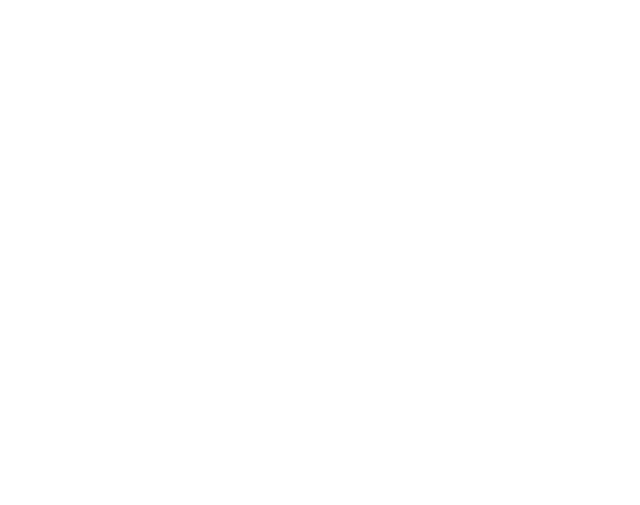
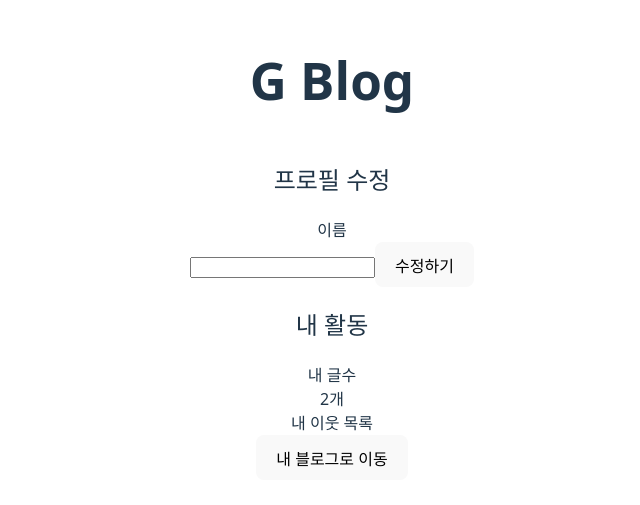
Before and after one commit to Gwak-Seungju/WebProgramming, a React (Vite) app: page /auth/mypage in a window 1280 px wide. Before the commit this address had no page. Shown: the part 151-656 px from the top of the page, without its empty margins (308-948 px from the left). Built offline with nearby package versions, Linux system fonts and the light colour scheme.

Commit message:
feat: 헤더 구현

```diff
--- a/src/App.tsx
+++ b/src/App.tsx
@@ -3,6 +3,7 @@
 import './App.css';
 import Auth from './pages/Auth';
 import LoginPage from './pages/Auth/LoginPage';
+import MyPage from './pages/Auth/MyPage';
 import SignupPage from './pages/Auth/SignupPage';
 import BoardPage from './pages/BoardPage';
 import MainPage from './pages/MainPage';
@@ -17,6 +18,7 @@
 				<Route path="/auth" element={<Auth />}>
 					<Route index element={<LoginPage />} />
 					<Route path="/auth/signup" element={<SignupPage />} />
+					<Route path="/auth/mypage" element={<MyPage />} />
 				</Route>
 			</Routes>
 			<ToastContainer />
--- a/src/components/Header/index.tsx
+++ b/src/components/Header/index.tsx
@@ -1,9 +1,45 @@
+import { useQueryClient } from '@tanstack/react-query';
+import { useNavigate } from 'react-router-dom';
 import styles from './Header.module.scss';
+import useUserInfo from '@/hooks/useUserInfo';
 
 export default function Header() {
+	const navigate = useNavigate();
+	const queryClient = useQueryClient();
+	const { data: userInfo } = useUserInfo();
+
+	const logout = () => {
+		localStorage.removeItem('user_id');
+		queryClient.removeQueries({ queryKey: ['userInfo'] });
+		if (window.location.pathname === '/') {
+			navigate(0);
+		} else {
+			navigate('/');
+		}
+	};
+
 	return (
 		<div className={styles.container}>
-			<div>Header</div>
+			<div>G blog</div>
+			<div>
+				<input type="text" />
+				<button>검색</button>
+			</div>
+			<div>
+				{userInfo ? (
+					<div>
+						<div>{userInfo.username} 님, 안녕하세요</div>
+						<div>
+							<button onClick={() => navigate('/auth/mypage')}>
+								마이페이지
+							</button>
+							<button onClick={logout}>로그아웃</button>
+						</div>
+					</div>
+				) : (
+					<button onClick={() => navigate('/auth')}>로그인</button>
+				)}
+			</div>
 		</div>
 	);
 }
--- /dev/null
+++ b/src/pages/Auth/MyPage/index.tsx
@@ -0,0 +1,27 @@
+import styles from './MyPage.module.scss';
+
+export default function MyPage() {
+	return (
+		<div className={styles.container}>
+			<div>
+				<h2>프로필 수정</h2>
+				<div>
+					<div>이름</div>
+					<input type="text" />
+					<button>수정하기</button>
+				</div>
+			</div>
+			<div>
+				<h2>내 활동</h2>
+				<div>
+					<div>내 글수</div>
+					<div>2개</div>
+				</div>
+				<div>
+					<div>내 이웃 목록</div>
+				</div>
+				<button>내 블로그로 이동</button>
+			</div>
+		</div>
+	);
+}
```
Also changed, not shown: src/pages/Auth/MyPage/MyPage.module.scss (added).
